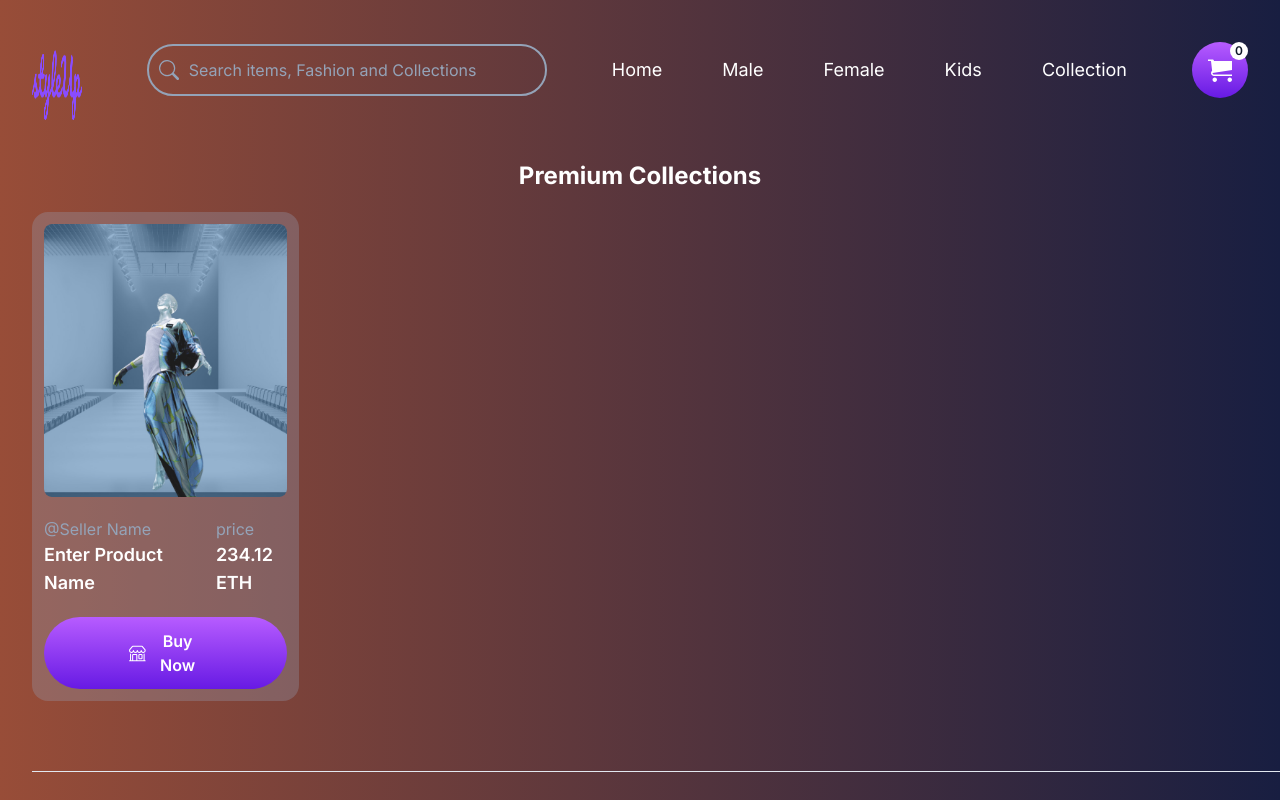
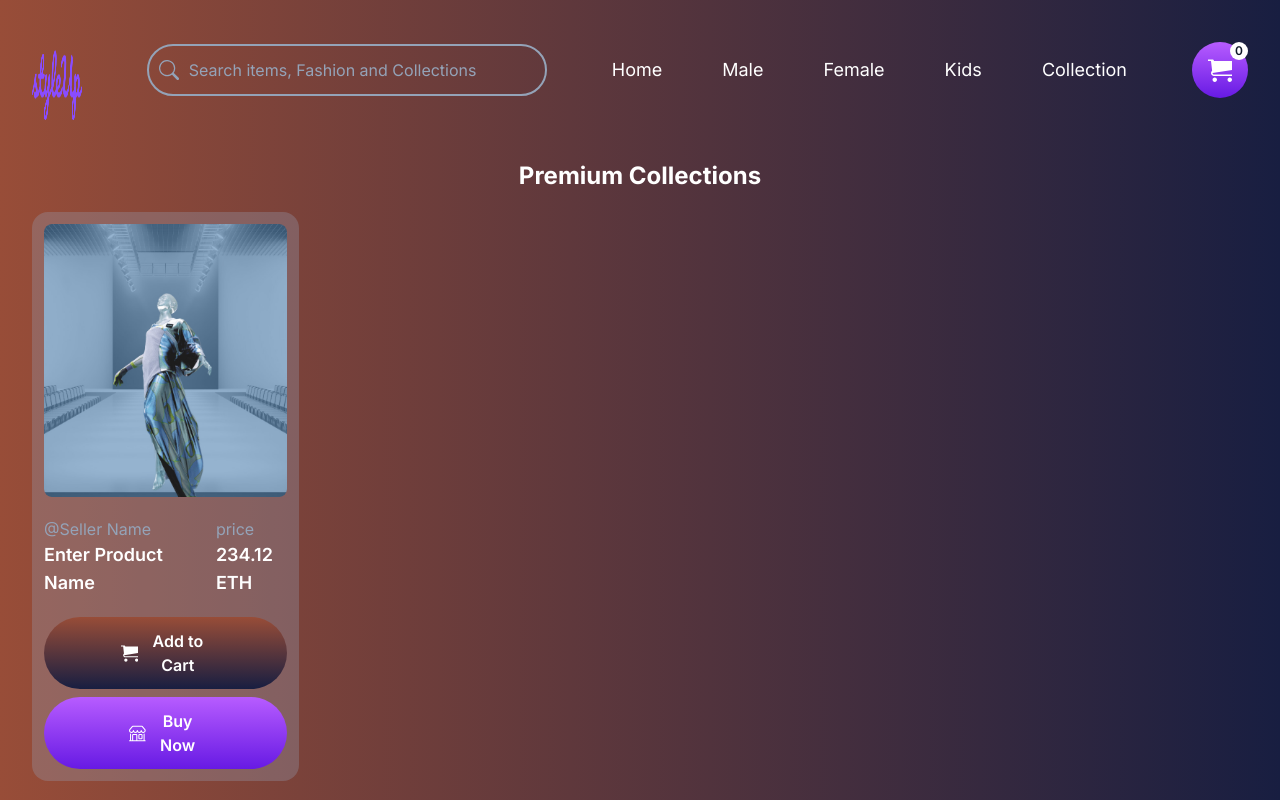
Before and after one commit to JalilUmar/e-commerce-by-jalil, a Next.js app: page /collection in a window 1280 px wide. Shown: the top 800 px of the page. Built offline with nearby package versions, Linux system fonts and the light colour scheme.

Commit message:
done add to cart

```diff
--- a/src/app/collection/page.tsx
+++ b/src/app/collection/page.tsx
@@ -1,9 +1,14 @@
+'use client'
 
 import Image from "next/image"
 import { BsShop } from "react-icons/bs";
 import Link from "next/link";
+import { ImCart } from "react-icons/im";
+import { useDispatch } from 'react-redux'
+import { addToCart } from "../../Store/itemCount/cartItemsCount";
 
 export default function page() {
+    const dispatch = useDispatch()
     return (
         <>
             <main className="my-[70px]">
@@ -26,8 +31,9 @@ export default function page() {
                                     <h1 className=" text-white  md:text-lg text-base  font-semibold ">234.12 ETH</h1>
                                 </span>
                             </div>
+                            <button className="md:inline-flex flex items-center  bg-gradient-to-t from-[#181e41]  to-[#984D38] md:px-[77px] rounded-full px-[33px] md:py-3 py-[7px] text-white font-semibold md:mt-5 mt-2 md:text-base text-[12px] " onClick={() => dispatch(addToCart())} ><ImCart className="mr-2 md:text-2xl text-xl " /> Add to Cart</button>
                             <Link href='/productDetail' className=" " >
-                                <button className="md:inline-flex flex items-center  bg-gradient-to-t from-[#671ae4] to-[#b75cff]  md:px-[85px] rounded-full px-[40px] md:py-3 py-[7px] text-white  font-semibold md:mt-5 mt-2 md:text-base text-[12px] "  ><BsShop className="mr-2 md:text-2xl text-xl " /> Buy Now</button>
+                                <button className="md:inline-flex flex items-center  bg-gradient-to-t from-[#671ae4] to-[#b75cff]  md:px-[85px] rounded-full px-[40px] md:py-3 py-[7px] text-white  font-semibold md:mt-2 mt-1 md:text-base text-[12px] "  ><BsShop className="mr-2 md:text-2xl text-xl " /> Buy Now</button>
                             </Link>
                         </span>
                     </div>
--- a/src/app/female/page.tsx
+++ b/src/app/female/page.tsx
@@ -1,9 +1,14 @@
+'use client'
 
 import Image from "next/image"
 import { BsShop } from "react-icons/bs";
 import Link from "next/link";
+import { ImCart } from "react-icons/im";
+import { useDispatch } from 'react-redux'
+import { addToCart } from "../../Store/itemCount/cartItemsCount";
 
 export default function page() {
+    const dispatch = useDispatch()
     return (
         <>
             <main className="my-[70px]  ">
@@ -26,8 +31,9 @@ export default function page() {
                                     <h1 className=" text-white  md:text-lg text-base  font-semibold ">234.12 ETH</h1>
                                 </span>
                             </div>
+                            <button className="md:inline-flex flex items-center  bg-gradient-to-t from-[#181e41]  to-[#984D38] md:px-[77px] rounded-full px-[33px] md:py-3 py-[7px] text-white font-semibold md:mt-5 mt-2 md:text-base text-[12px] " onClick={() => dispatch(addToCart())} ><ImCart className="mr-2 md:text-2xl text-xl " /> Add to Cart</button>
                             <Link href='/productDetail' className=" " >
-                                <button className="md:inline-flex flex items-center  bg-gradient-to-t from-[#671ae4] to-[#b75cff] md:px-[85px] rounded-full  px-[40px] md:py-3 py-[7px] text-white  font-semibold md:mt-5 mt-2 md:text-base text-[12px] "  ><BsShop className="mr-2 md:text-2xl text-xl " /> Buy Now</button>
+                                <button className="md:inline-flex flex items-center  bg-gradient-to-t from-[#671ae4] to-[#b75cff]  md:px-[85px] rounded-full px-[40px] md:py-3 py-[7px] text-white  font-semibold md:mt-2 mt-1 md:text-base text-[12px] "  ><BsShop className="mr-2 md:text-2xl text-xl " /> Buy Now</button>
                             </Link>
                         </span>
                     </div>
--- a/src/app/kids/page.tsx
+++ b/src/app/kids/page.tsx
@@ -1,9 +1,14 @@
+'use client'
 
 import Image from "next/image"
 import { BsShop } from "react-icons/bs";
 import Link from "next/link";
+import { ImCart } from "react-icons/im";
+import { useDispatch } from 'react-redux'
+import { addToCart } from "../../Store/itemCount/cartItemsCount";
 
 export default function page() {
+    const dispatch = useDispatch()
     return (
         <>
             <main className="my-[70px]">
@@ -26,8 +31,9 @@ export default function page() {
                                     <h1 className=" text-white  md:text-lg text-base  font-semibold ">234.12 ETH</h1>
                                 </span>
                             </div>
+                            <button className="md:inline-flex flex items-center  bg-gradient-to-t from-[#181e41]  to-[#984D38] md:px-[77px] rounded-full px-[33px] md:py-3 py-[7px] text-white font-semibold md:mt-5 mt-2 md:text-base text-[12px] " onClick={() => dispatch(addToCart())} ><ImCart className="mr-2 md:text-2xl text-xl " /> Add to Cart</button>
                             <Link href='/productDetail' className=" " >
-                                <button className="md:inline-flex flex items-center  bg-gradient-to-t from-[#671ae4] to-[#b75cff]  md:px-[85px] rounded-full px-[40px] md:py-3 py-[7px] text-white  font-semibold md:mt-5 mt-2 md:text-base text-[12px] "  ><BsShop className="mr-2 md:text-2xl text-xl " /> Buy Now</button>
+                                <button className="md:inline-flex flex items-center  bg-gradient-to-t from-[#671ae4] to-[#b75cff]  md:px-[85px] rounded-full px-[40px] md:py-3 py-[7px] text-white  font-semibold md:mt-2 mt-1 md:text-base text-[12px] "  ><BsShop className="mr-2 md:text-2xl text-xl " /> Buy Now</button>
                             </Link>
                         </span>
                     </div>
--- a/src/app/male/page.tsx
+++ b/src/app/male/page.tsx
@@ -1,9 +1,17 @@
+'use client'
+
 
 import Image from "next/image"
 import { BsShop } from "react-icons/bs";
 import Link from "next/link";
+import { ImCart } from "react-icons/im";
+import { useDispatch } from 'react-redux'
+import { addToCart } from "../../Store/itemCount/cartItemsCount";
 
 export default function page() {
+
+    const dispatch = useDispatch()
+
     return (
         <>
             <main className="my-[70px]">
@@ -27,8 +35,9 @@ export default function page() {
                                     <h1 className=" text-white  md:text-lg text-base  font-semibold ">234.12 ETH</h1>
                                 </span>
                             </div>
+                            <button className="md:inline-flex flex items-center  bg-gradient-to-t from-[#181e41]  to-[#984D38] md:px-[77px] rounded-full px-[33px] md:py-3 py-[7px] text-white font-semibold md:mt-5 mt-2 md:text-base text-[12px] " onClick={() => dispatch(addToCart())} ><ImCart className="mr-2 md:text-2xl text-xl " /> Add to Cart</button>
                             <Link href='/productDetail' className=" " >
-                                <button className="md:inline-flex flex items-center  bg-gradient-to-t from-[#671ae4] to-[#b75cff]  md:px-[85px] rounded-full px-[40px] md:py-3 py-[7px] text-white  font-semibold md:mt-5 mt-2 md:text-base text-[12px] "  ><BsShop className="mr-2 md:text-2xl text-xl " /> Buy Now</button>
+                                <button className="md:inline-flex flex items-center  bg-gradient-to-t from-[#671ae4] to-[#b75cff]  md:px-[85px] rounded-full px-[40px] md:py-3 py-[7px] text-white  font-semibold md:mt-2 mt-1 md:text-base text-[12px] "  ><BsShop className="mr-2 md:text-2xl text-xl " /> Buy Now</button>
                             </Link>
                         </span>
                     </div>
```
